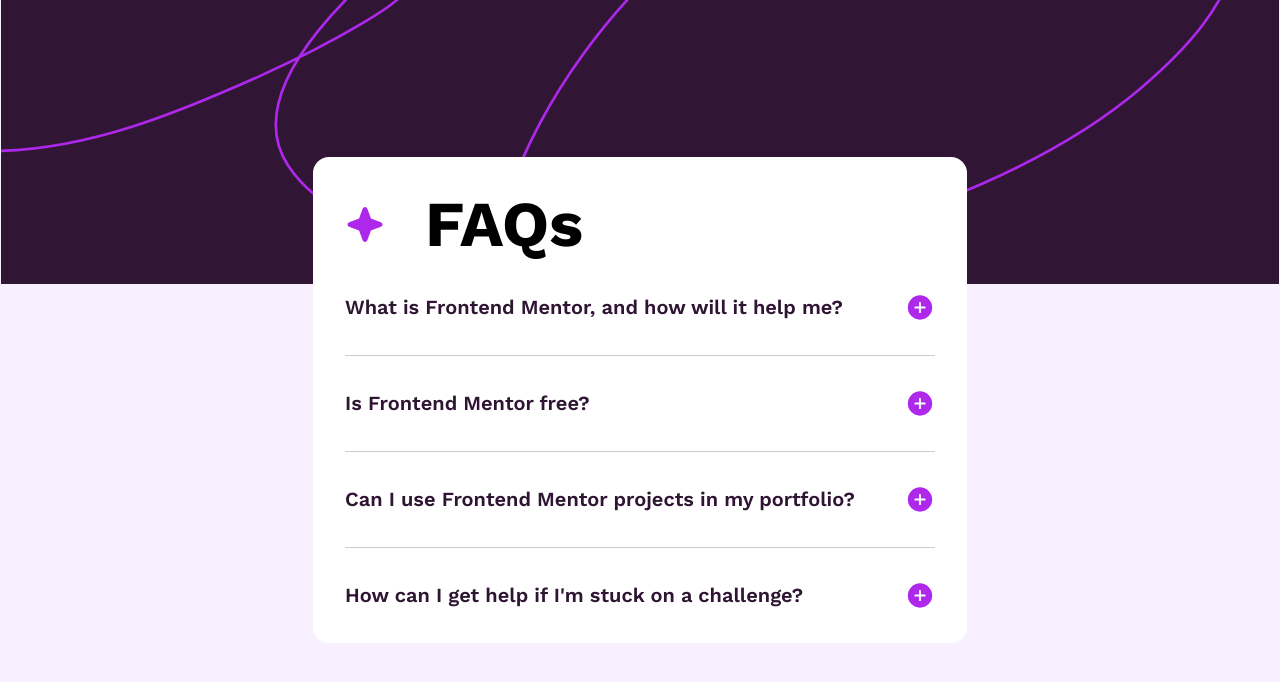
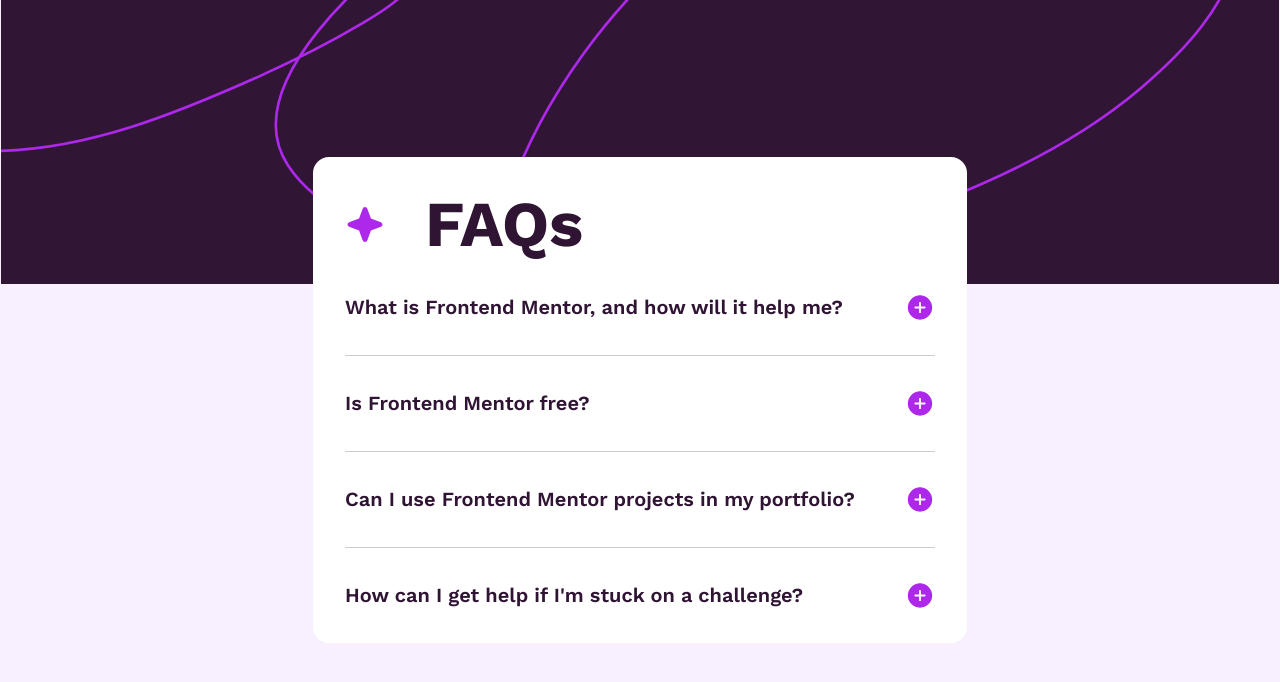
Before and after one commit to MuneerMek/faq-accordion, a plain HTML site: page index.html in a window 1280 px wide. Drawn offline with Linux system fonts and the light colour scheme.

Commit message:
Added h1 color

```diff
--- a/index.html
+++ b/index.html
@@ -16,7 +16,7 @@
   <main class="box">
     <header class="grid">
       <img src="assets/images/icon-star.svg" alt="star icon">
-      <h1 class="fs-800 fw-700">FAQs</h1>
+      <h1 class="fs-800 fw-700 fc-primary">FAQs</h1>
     </header>
 
     <article class="faq-item fs-3">
```
